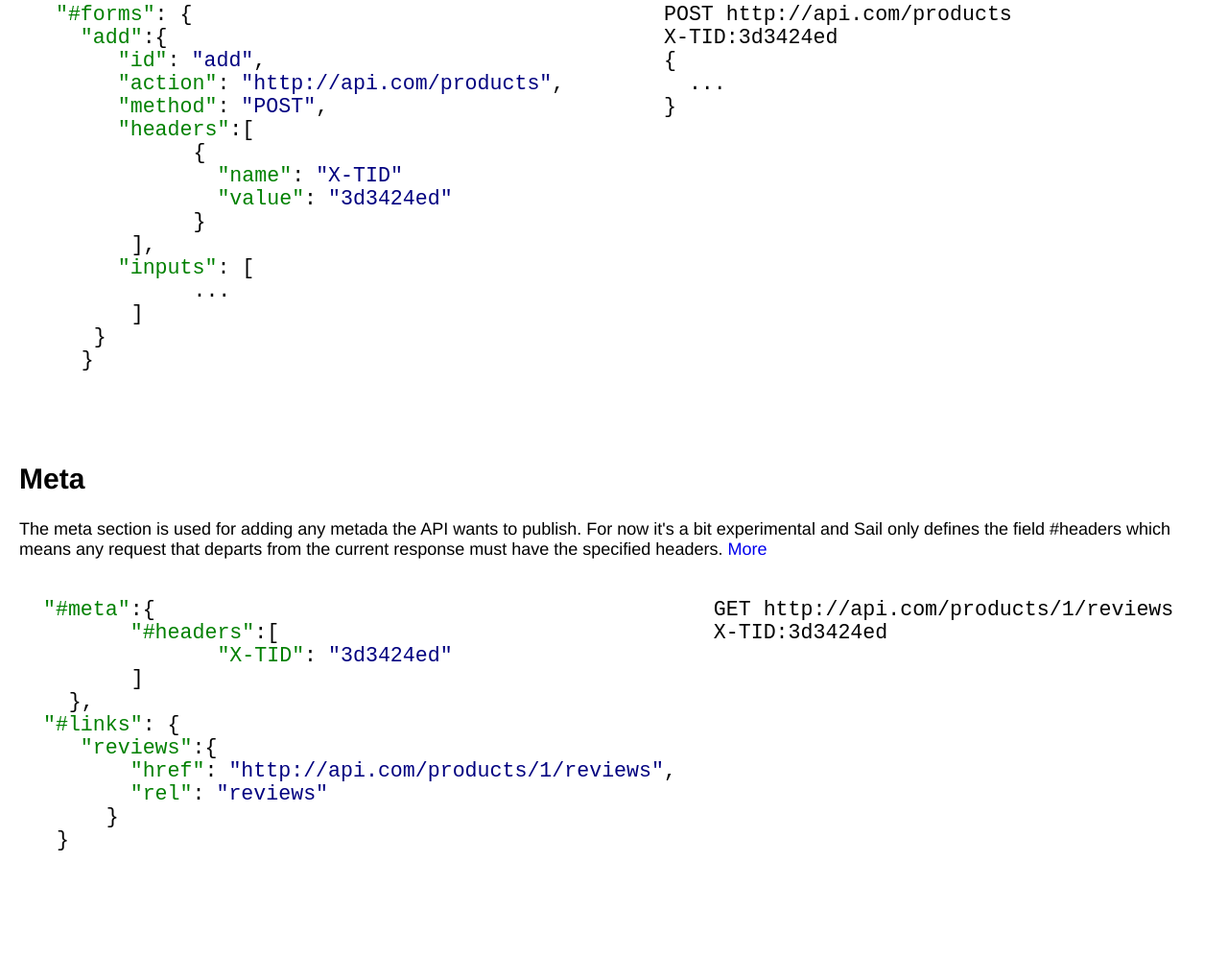
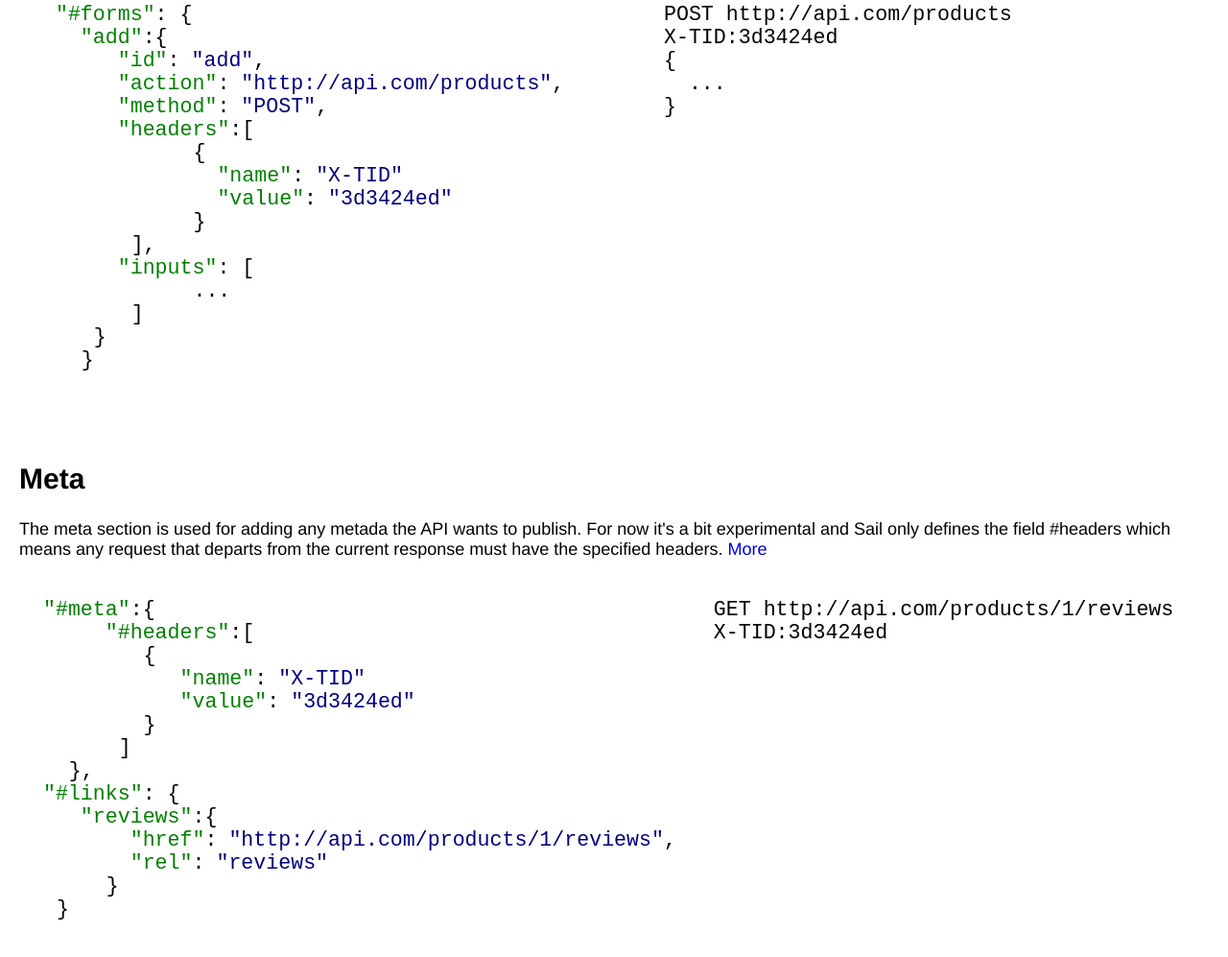
Before and after one commit to sail-lang/sail-lang.github.io, a plain HTML site: page index.html in a window 1280 px wide. Shown: the part 3107-4104 px from the top of the page at 96% size. Drawn offline with Linux system fonts and the light colour scheme.

Commit message:
Fix meta section with headers

```diff
--- a/index.html
+++ b/index.html
@@ -192,9 +192,12 @@
    <div class="siblings json">
      <pre>
  <span class="field">"#meta"</span>:{
-        <span class="field">"#headers"</span>:[
-               <span class="field">"X-TID"</span>:<span class="string">"3d3424ed"</span>
-         ]
+      <span class="field">"#headers"</span>:[
+          {
+            <span class="field">"name"</span>:<span class="string">"X-TID"</span>
+            <span class="field">"value"</span>:<span class="string">"3d3424ed"</span>
+          }
+        ]
     },
  <span class="field">"#links"</span>: {
     <span class="field">"reviews"</span>:{
```
